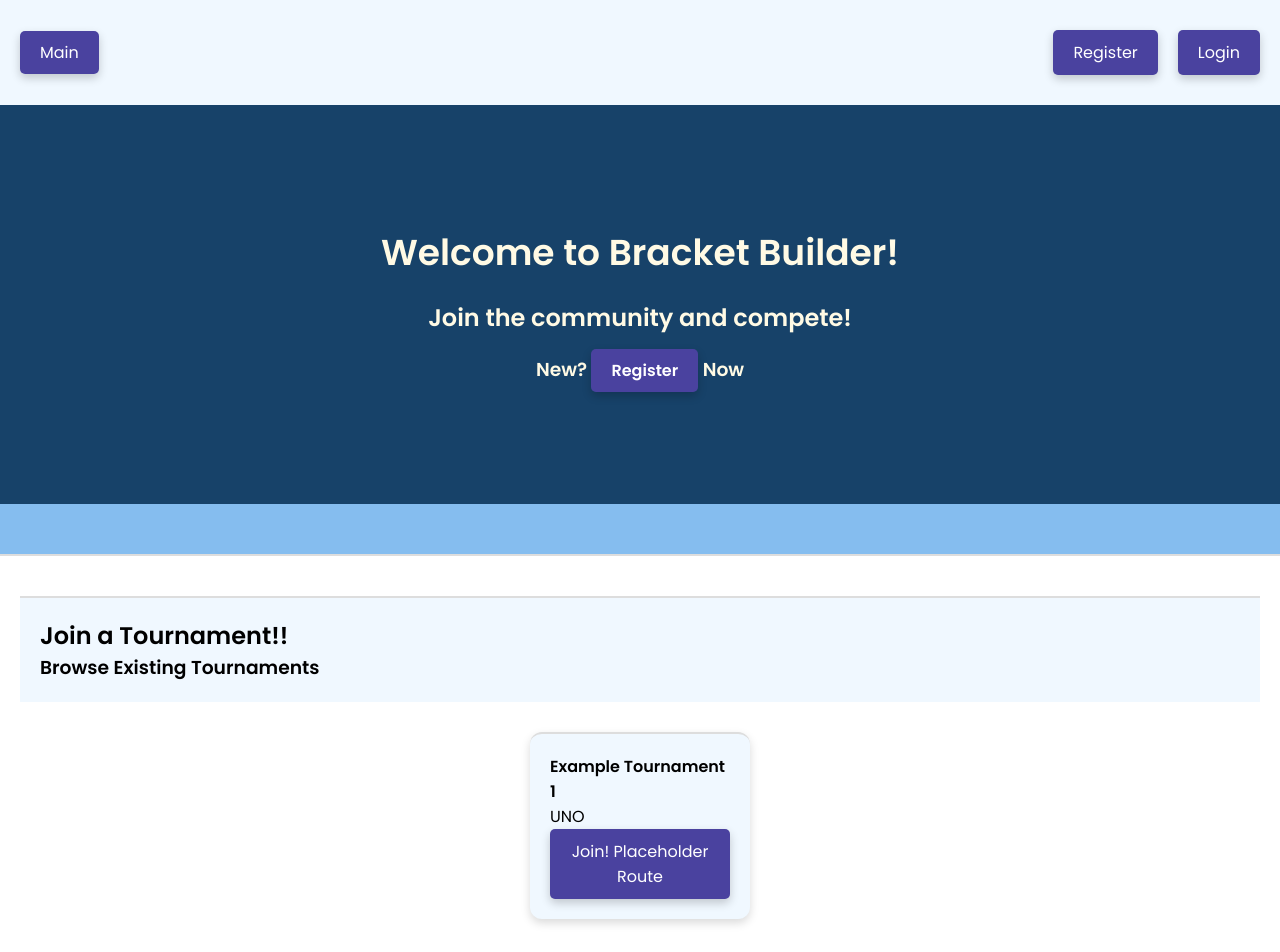
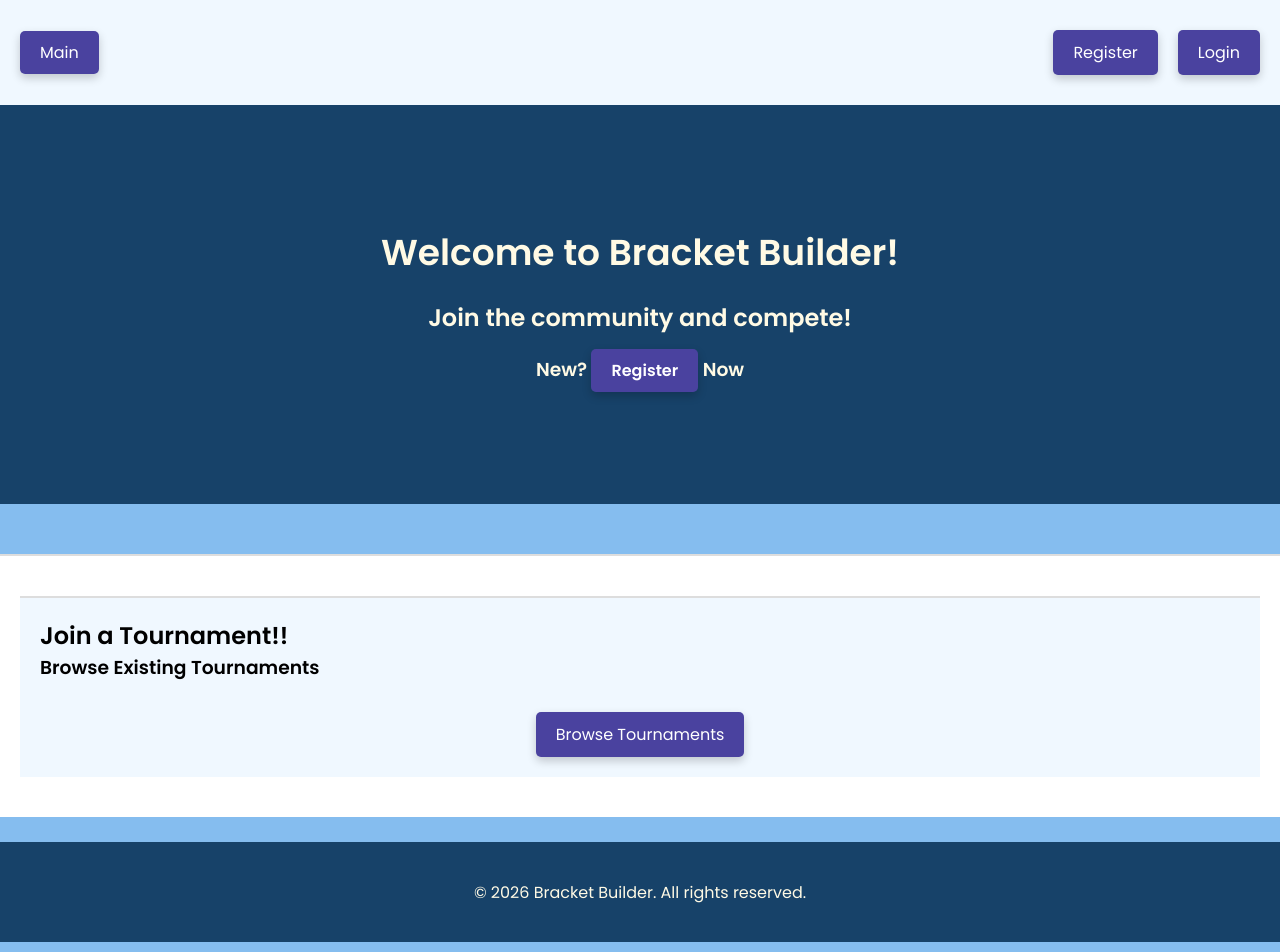
Before and after one commit to KailenC/Bracket-Website-group-project, a React (Create React App) app in the folder frontend/: page / in a window 1280 px wide. Shown: the top 952 px of the page. Built offline with nearby package versions, Linux system fonts and the light colour scheme.

Commit message:
Random Frontend Fixes

```diff
--- a/frontend/src/Dashboard.js
+++ b/frontend/src/Dashboard.js
@@ -151,7 +151,7 @@ function CreateModal({ onClose, onCreate }) {
         style={{
           background: "#fff",
           border: "1px solid #e5e7eb",
-          borderRadius: 14,
+          borderRadius: 10,
           padding: "24px",
           width: 360,
           display: "flex",
@@ -167,7 +167,7 @@ function CreateModal({ onClose, onCreate }) {
         </h2>
 
         {/* name */}
-        <div style={{ display: "flex", flexDirection: "column", gap: 6 }}>
+        <div style={{ display: "flex", flexDirection: "column", gap: 7 }}>
           <label style={S.label}>Bracket Name</label>
           <input
             style={S.input}
--- a/frontend/src/Main.js
+++ b/frontend/src/Main.js
@@ -29,14 +29,11 @@ function Main() {
         <div className="tournament-header">
           <h2>Join a Tournament!!</h2>
           <h3>Browse Existing Tournaments</h3>
+          <div className="tournament-grid">
+            <Link to="/tournaments" className="btn">
+              Browse Tournaments
+            </Link>
         </div>
-
-        <div className="tournament-grid">
-          <div className="tournament-box">
-            <h4>Example Tournament 1</h4>
-            <p>UNO</p>
-            <button className="btn"> Join! Placeholder Route</button>
-          </div>
         </div>
       </div>
       <br></br>
--- a/frontend/src/TournamentPage.js
+++ b/frontend/src/TournamentPage.js
@@ -165,8 +165,6 @@ export default function TournamentPage() {
       alert(data.error || "Failed to set seeds");
       return;
     }
-
-    alert("Seeds updated!");
   };
 
   //asdasdasd
```
